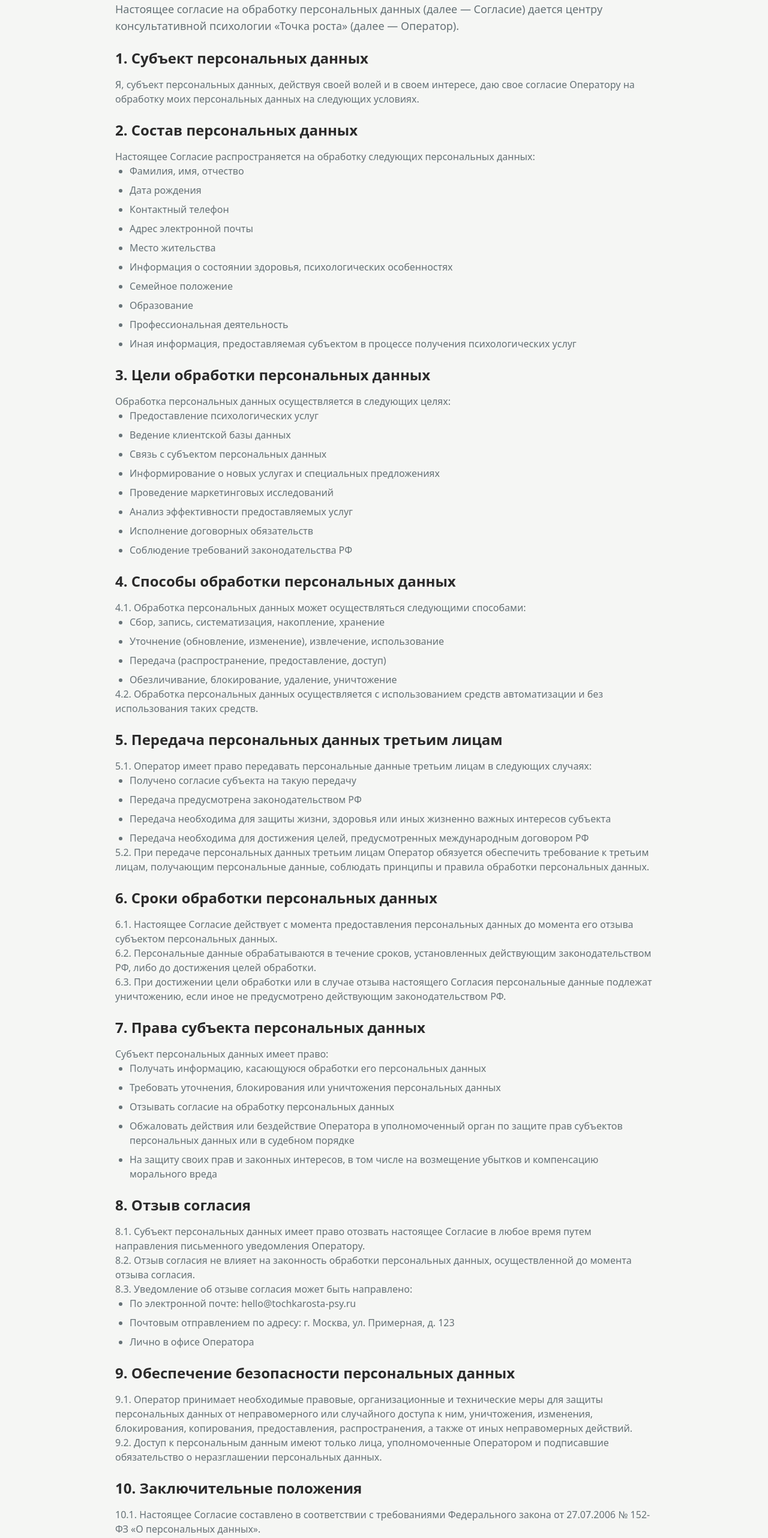
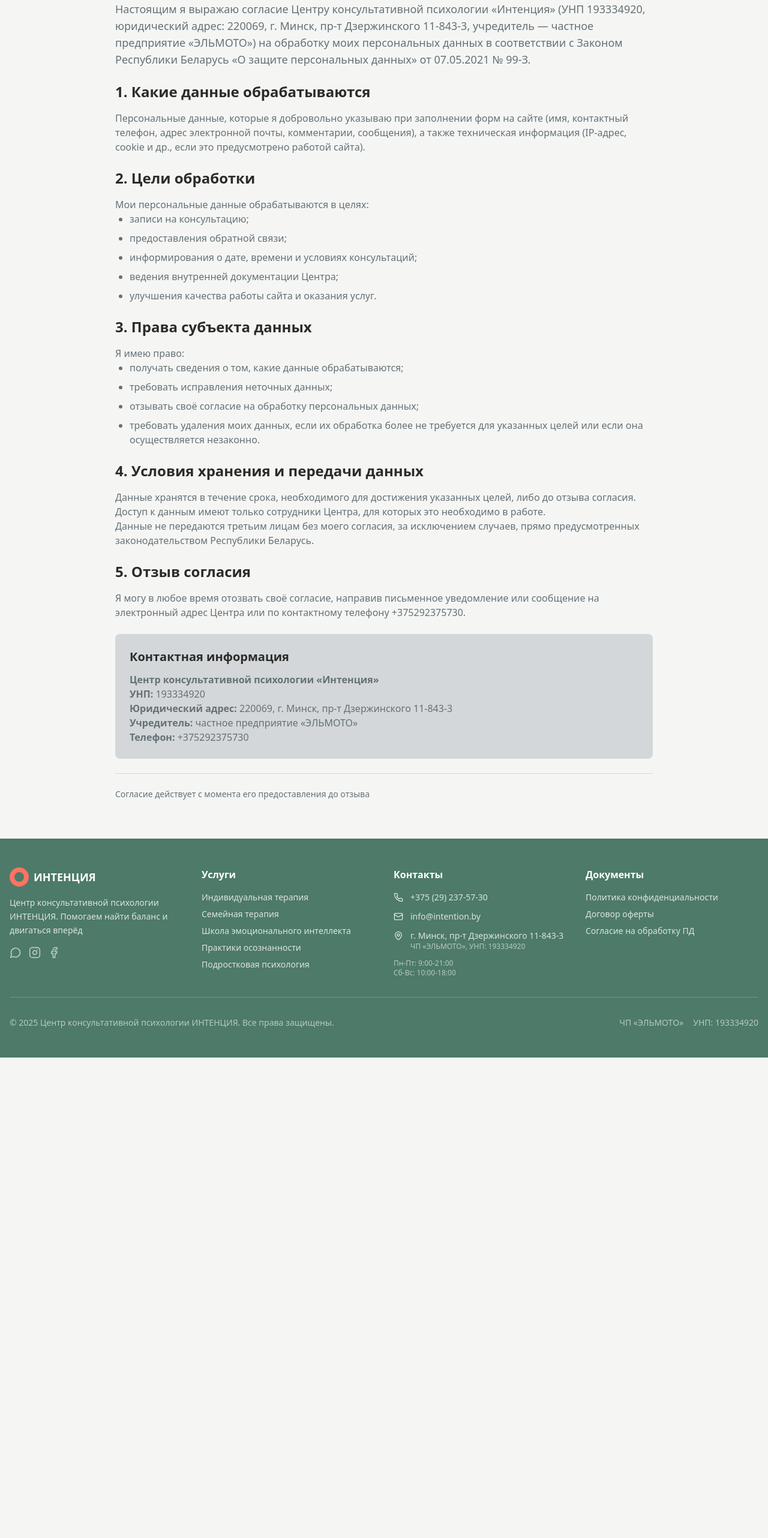
Before and after one commit to dariatsalko/growth-path-kit, a React (Vite) app: page /consent in a window 1280 px wide. Shown: the part 200-2764 px from the top of the page at 60% size. After the commit the page ends 1963 px from the top, so only its background shows below. Built offline with nearby package versions, Linux system fonts and the light colour scheme.

Commit message:
Add consent for personal data
Added consent for personal data processing for the "Intention" Center, including details on data handled, purposes, user rights, storage, and withdrawal of consent.

```diff
--- a/src/pages/Consent.tsx
+++ b/src/pages/Consent.tsx
@@ -1,9 +1,15 @@
 import Header from "@/components/ui/header";
 import Footer from "@/components/Footer";
+import { Helmet } from "react-helmet-async";
 
 const Consent = () => {
   return (
     <div className="min-h-screen bg-background">
+      <Helmet>
+        <title>Согласие на обработку персональных данных - Центр консультативной психологии «Интенция»</title>
+        <meta name="description" content="Согласие на обработку персональных данных в центре консультативной психологии «Интенция». Условия обработки и права субъекта данных." />
+      </Helmet>
+
       <Header />
       <main className="container mx-auto px-4 py-16">
         <div className="max-w-4xl mx-auto">
@@ -11,160 +17,70 @@ const Consent = () => {
 
           <div className="prose prose-lg max-w-none text-muted-foreground space-y-6">
             <p className="text-lg">
-              Настоящее согласие на обработку персональных данных (далее — Согласие) дается центру консультативной психологии «Точка роста» (далее — Оператор).
+              Настоящим я выражаю согласие Центру консультативной психологии «Интенция» (УНП 193334920, юридический адрес: 220069, г. Минск, пр-т Дзержинского 11-843-3, учредитель — частное предприятие «ЭЛЬМОТО») на обработку моих персональных данных в соответствии с Законом Республики Беларусь «О защите персональных данных» от 07.05.2021 № 99-З.
             </p>
 
             <section>
-              <h2 className="text-2xl font-semibold text-foreground mb-4">1. Субъект персональных данных</h2>
+              <h2 className="text-2xl font-semibold text-foreground mb-4">1. Какие данные обрабатываются</h2>
               <p>
-                Я, субъект персональных данных, действуя своей волей и в своем интересе, даю свое согласие Оператору на обработку моих персональных данных на следующих условиях.
+                Персональные данные, которые я добровольно указываю при заполнении форм на сайте (имя, контактный телефон, адрес электронной почты, комментарии, сообщения), а также техническая информация (IP-адрес, cookie и др., если это предусмотрено работой сайта).
               </p>
             </section>
 
             <section>
-              <h2 className="text-2xl font-semibold text-foreground mb-4">2. Состав персональных данных</h2>
-              <p>
-                Настоящее Согласие распространяется на обработку следующих персональных данных:
-              </p>
+              <h2 className="text-2xl font-semibold text-foreground mb-4">2. Цели обработки</h2>
+              <p>Мои персональные данные обрабатываются в целях:</p>
               <ul className="list-disc pl-6 space-y-2">
-                <li>Фамилия, имя, отчество</li>
-                <li>Дата рождения</li>
-                <li>Контактный телефон</li>
-                <li>Адрес электронной почты</li>
-                <li>Место жительства</li>
-                <li>Информация о состоянии здоровья, психологических особенностях</li>
-                <li>Семейное положение</li>
-                <li>Образование</li>
-                <li>Профессиональная деятельность</li>
-                <li>Иная информация, предоставляемая субъектом в процессе получения психологических услуг</li>
+                <li>записи на консультацию;</li>
+                <li>предоставления обратной связи;</li>
+                <li>информирования о дате, времени и условиях консультаций;</li>
+                <li>ведения внутренней документации Центра;</li>
+                <li>улучшения качества работы сайта и оказания услуг.</li>
               </ul>
             </section>
 
             <section>
-              <h2 className="text-2xl font-semibold text-foreground mb-4">3. Цели обработки персональных данных</h2>
-              <p>
-                Обработка персональных данных осуществляется в следующих целях:
-              </p>
+              <h2 className="text-2xl font-semibold text-foreground mb-4">3. Права субъекта данных</h2>
+              <p>Я имею право:</p>
               <ul className="list-disc pl-6 space-y-2">
-                <li>Предоставление психологических услуг</li>
-                <li>Ведение клиентской базы данных</li>
-                <li>Связь с субъектом персональных данных</li>
-                <li>Информирование о новых услугах и специальных предложениях</li>
-                <li>Проведение маркетинговых исследований</li>
-                <li>Анализ эффективности предоставляемых услуг</li>
-                <li>Исполнение договорных обязательств</li>
-                <li>Соблюдение требований законодательства РФ</li>
+                <li>получать сведения о том, какие данные обрабатываются;</li>
+                <li>требовать исправления неточных данных;</li>
+                <li>отзывать своё согласие на обработку персональных данных;</li>
+                <li>требовать удаления моих данных, если их обработка более не требуется для указанных целей или если она осуществляется незаконно.</li>
               </ul>
             </section>
 
             <section>
-              <h2 className="text-2xl font-semibold text-foreground mb-4">4. Способы обработки персональных данных</h2>
+              <h2 className="text-2xl font-semibold text-foreground mb-4">4. Условия хранения и передачи данных</h2>
               <p>
-                4.1. Обработка персональных данных может осуществляться следующими способами:
+                Данные хранятся в течение срока, необходимого для достижения указанных целей, либо до отзыва согласия.
               </p>
-              <ul className="list-disc pl-6 space-y-2">
-                <li>Сбор, запись, систематизация, накопление, хранение</li>
-                <li>Уточнение (обновление, изменение), извлечение, использование</li>
-                <li>Передача (распространение, предоставление, доступ)</li>
-                <li>Обезличивание, блокирование, удаление, уничтожение</li>
-              </ul>
               <p>
-                4.2. Обработка персональных данных осуществляется с использованием средств автоматизации и без использования таких средств.
+                Доступ к данным имеют только сотрудники Центра, для которых это необходимо в работе.
+              </p>
+              <p>
+                Данные не передаются третьим лицам без моего согласия, за исключением случаев, прямо предусмотренных законодательством Республики Беларусь.
               </p>
             </section>
 
             <section>
-              <h2 className="text-2xl font-semibold text-foreground mb-4">5. Передача персональных данных третьим лицам</h2>
+              <h2 className="text-2xl font-semibold text-foreground mb-4">5. Отзыв согласия</h2>
               <p>
-                5.1. Оператор имеет право передавать персональные данные третьим лицам в следующих случаях:
-              </p>
-              <ul className="list-disc pl-6 space-y-2">
-                <li>Получено согласие субъекта на такую передачу</li>
-                <li>Передача предусмотрена законодательством РФ</li>
-                <li>Передача необходима для защиты жизни, здоровья или иных жизненно важных интересов субъекта</li>
-                <li>Передача необходима для достижения целей, предусмотренных международным договором РФ</li>
-              </ul>
-              <p>
-                5.2. При передаче персональных данных третьим лицам Оператор обязуется обеспечить требование к третьим лицам, получающим персональные данные, соблюдать принципы и правила обработки персональных данных.
-              </p>
-            </section>
-
-            <section>
-              <h2 className="text-2xl font-semibold text-foreground mb-4">6. Сроки обработки персональных данных</h2>
-              <p>
-                6.1. Настоящее Согласие действует с момента предоставления персональных данных до момента его отзыва субъектом персональных данных.
-              </p>
-              <p>
-                6.2. Персональные данные обрабатываются в течение сроков, установленных действующим законодательством РФ, либо до достижения целей обработки.
-              </p>
-              <p>
-                6.3. При достижении цели обработки или в случае отзыва настоящего Согласия персональные данные подлежат уничтожению, если иное не предусмотрено действующим законодательством РФ.
-              </p>
-            </section>
-
-            <section>
-              <h2 className="text-2xl font-semibold text-foreground mb-4">7. Права субъекта персональных данных</h2>
-              <p>
-                Субъект персональных данных имеет право:
-              </p>
-              <ul className="list-disc pl-6 space-y-2">
-                <li>Получать информацию, касающуюся обработки его персональных данных</li>
-                <li>Требовать уточнения, блокирования или уничтожения персональных данных</li>
-                <li>Отзывать согласие на обработку персональных данных</li>
-                <li>Обжаловать действия или бездействие Оператора в уполномоченный орган по защите прав субъектов персональных данных или в судебном порядке</li>
-                <li>На защиту своих прав и законных интересов, в том числе на возмещение убытков и компенсацию морального вреда</li>
-              </ul>
-            </section>
-
-            <section>
-              <h2 className="text-2xl font-semibold text-foreground mb-4">8. Отзыв согласия</h2>
-              <p>
-                8.1. Субъект персональных данных имеет право отозвать настоящее Согласие в любое время путем направления письменного уведомления Оператору.
-              </p>
-              <p>
-                8.2. Отзыв согласия не влияет на законность обработки персональных данных, осуществленной до момента отзыва согласия.
-              </p>
-              <p>
-                8.3. Уведомление об отзыве согласия может быть направлено:
-              </p>
-              <ul className="list-disc pl-6 space-y-2">
-                <li>По электронной почте: hello@tochkarosta-psy.ru</li>
-                <li>Почтовым отправлением по адресу: г. Москва, ул. Примерная, д. 123</li>
-                <li>Лично в офисе Оператора</li>
-              </ul>
-            </section>
-
-            <section>
-              <h2 className="text-2xl font-semibold text-foreground mb-4">9. Обеспечение безопасности персональных данных</h2>
-              <p>
-                9.1. Оператор принимает необходимые правовые, организационные и технические меры для защиты персональных данных от неправомерного или случайного доступа к ним, уничтожения, изменения, блокирования, копирования, предоставления, распространения, а также от иных неправомерных действий.
-              </p>
-              <p>
-                9.2. Доступ к персональным данным имеют только лица, уполномоченные Оператором и подписавшие обязательство о неразглашении персональных данных.
-              </p>
-            </section>
-
-            <section>
-              <h2 className="text-2xl font-semibold text-foreground mb-4">10. Заключительные положения</h2>
-              <p>
-                10.1. Настоящее Согласие составлено в соответствии с требованиями Федерального закона от 27.07.2006 № 152-ФЗ «О персональных данных».
-              </p>
-              <p>
-                10.2. Все вопросы, связанные с обработкой персональных данных и не урегулированные настоящим Согласием, разрешаются в соответствии с действующим законодательством РФ.
+                Я могу в любое время отозвать своё согласие, направив письменное уведомление или сообщение на электронный адрес Центра или по контактному телефону +375292375730.
               </p>
             </section>
 
             <div className="bg-muted p-6 rounded-lg">
-              <h3 className="text-xl font-semibold text-foreground mb-3">Контактные данные Оператора:</h3>
-              <p><strong>Центр консультативной психологии «Точка роста»</strong></p>
-              <p>ИП Иванова Анна Сергеевна</p>
-              <p>Адрес: г. Москва, ул. Примерная, д. 123</p>
-              <p>Телефон: +7 (999) 123-45-67</p>
-              <p>Email: hello@tochkarosta-psy.ru</p>
+              <h3 className="text-xl font-semibold text-foreground mb-3">Контактная информация</h3>
+              <p><strong>Центр консультативной психологии «Интенция»</strong></p>
+              <p><strong>УНП:</strong> 193334920</p>
+              <p><strong>Юридический адрес:</strong> 220069, г. Минск, пр-т Дзержинского 11-843-3</p>
+              <p><strong>Учредитель:</strong> частное предприятие «ЭЛЬМОТО»</p>
+              <p><strong>Телефон:</strong> +375292375730</p>
             </div>
 
             <div className="text-sm text-muted-foreground border-t pt-6 mt-8">
-              Дата последнего обновления: 18 августа 2025 г.
+              Согласие действует с момента его предоставления до отзыва
             </div>
           </div>
         </div>
```
